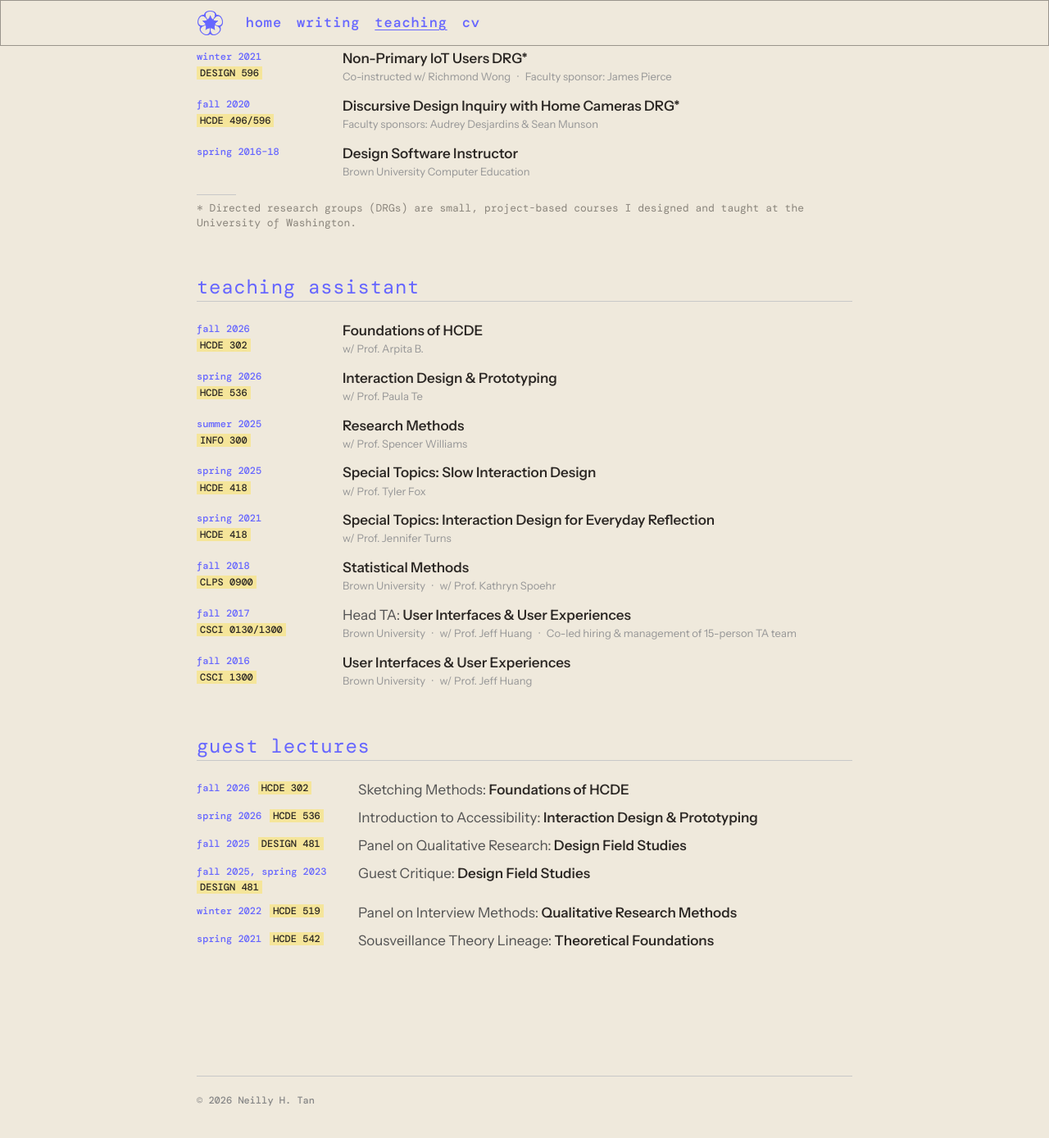
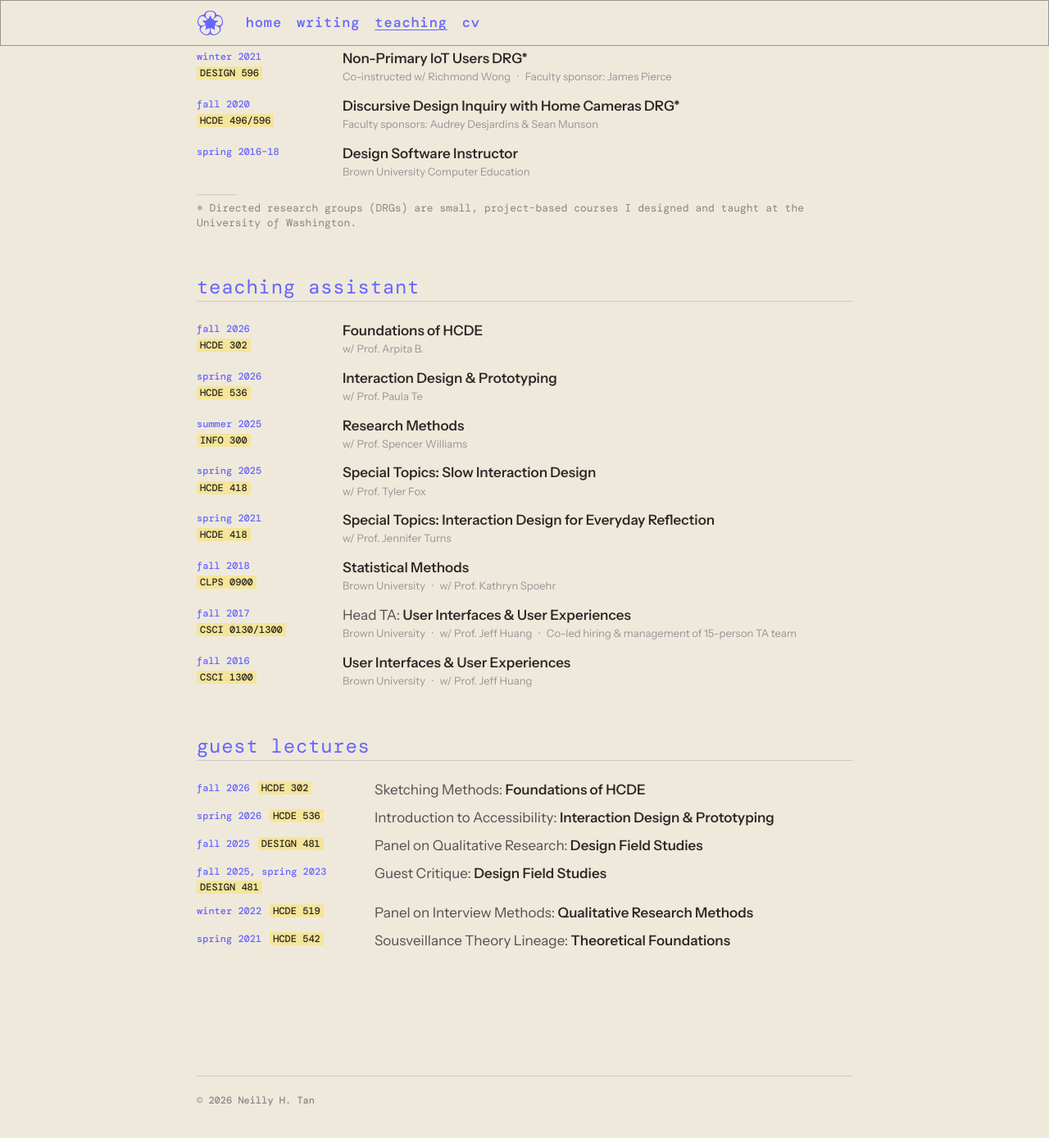
Before and after one commit to neillytan/neillytan.github.io, a Jekyll site: the page built from teaching.html, in a window 1280 px wide and 1400 px high, scrolled down 367 px. Shown: the top 1388 px of the window at 82% size. Built offline with Jekyll 4.4.1, drawn with Linux system fonts in a browser that asks for light colours; some web fonts are replaced.

Commit message:
Guest lectures: wider gap before titles on desktop
Co-Authored-By: Claude Opus 5.5 <noreply@anthropic.com>

```diff
--- a/assets/css/style.css
+++ b/assets/css/style.css
@@ -204,7 +204,7 @@ h2[id] { scroll-margin-top: 80px; }
 .teach-subhead { grid-column: 1 / -1; justify-self: start; margin: 6px 0 4px; padding: 0; font-family: var(--heading-font); font-size: 13px; font-weight: 400; letter-spacing: 0.03em; color: #8a857c; }
 .teach-subhead ~ .teach-subhead { margin-top: 18px; }
 .teach .pub-list > .teach-subhead:first-child { margin-top: -12px; }
-.teach .compact .pub-list { row-gap: 10px; grid-template-columns: 179px minmax(0, 1fr); }
+.teach .compact .pub-list { row-gap: 10px; grid-template-columns: 199px minmax(0, 1fr); }
 .teach .compact .pub-id { padding-top: 0; }
 .teach .compact .teach-term { margin-right: 10px; white-space: nowrap; }
 .teach .compact .teach-code { display: inline-block; margin: 0; white-space: nowrap; }
```
